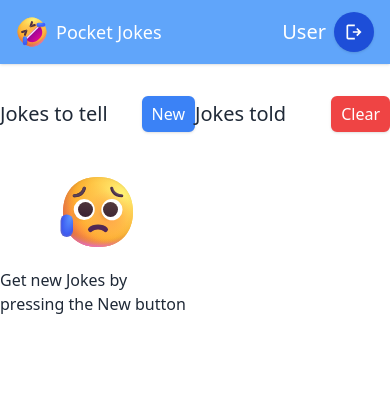
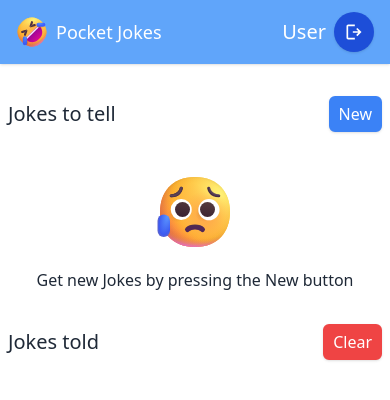
Before and after one commit to josushu0/todo-react, a React (Vite) app: page /tasks in a window 390 px wide. Shown: the top 400 px of the page. Built offline with nearby package versions, Linux system fonts and the light colour scheme.

Commit message:
style: made app responsive

```diff
--- a/src/components/NavBar/NavBar.jsx
+++ b/src/components/NavBar/NavBar.jsx
@@ -8,7 +8,7 @@ function NavBar({logOut}) {
 	}
 
 	return (
-		<div className="col-span-2 row-span-1 mb-8 bg-blue-400 text-white shadow">
+		<div className="sm:col-span-2 bg-blue-400 text-white shadow">
 			<div className="mx-4 my-3 flex justify-between items-center">
 				<div className="flex items-center gap-2 text-lg">
 					<img src="./favicon.svg" />
--- a/src/components/UserForm/Form.jsx
+++ b/src/components/UserForm/Form.jsx
@@ -13,7 +13,7 @@ export function Form({signUp}) {
 	}
 
 	return (
-		<form onSubmit={handleSubmit} className="flex flex-col items-center gap-2 w-full max-w-sm">
+		<form onSubmit={handleSubmit} className="flex flex-col items-center gap-2 w-full max-w-sm px-4 sm:px-0">
 			<img src="./favicon.svg" className="h-20"/>
 			<h1 className="text-2xl font-bold mb-4">Pocket Jokes</h1>
 			<Input type="email" name="email" label="Email" value={formState} setValue={setFormState}/>
--- a/src/pages/TasksPage.jsx
+++ b/src/pages/TasksPage.jsx
@@ -27,9 +27,9 @@ function TasksPage() {
 	}, [jokes])
 
 	return (
-		<main className="min-h-screen w-screen text-gray-800 grid grid-cols-2 auto-rows-min">
+		<main className="min-h-screen w-screen text-gray-800 grid gap-y-8 sm:grid-cols-2 auto-rows-min pb-4">
 			<NavBar logOut={logOut} />
-			<section className="col-span-1 row-span-1 flex flex-col ">
+			<section className="row-span-1 px-2 sm:px-0 col-span-1 flex flex-col">
 				<div className="max-w-xl mx-auto w-full">
 					<div className="flex justify-between items-center mb-4">
 						<h2 className="inline text-xl">Jokes to tell</h2>
@@ -47,7 +47,7 @@ function TasksPage() {
 					}
 				</div>
 			</section>
-			<section className="col-span-1 row-span-1 flex flex-col ">
+			<section className="row-span-1 px-2 sm:px-0 col-span-1 flex flex-col ">
 				<div className="max-w-xl mx-auto w-full">
 					<div className="flex justify-between items-center mb-4">
 						<h2 className="inline text-xl">Jokes told</h2>
```
